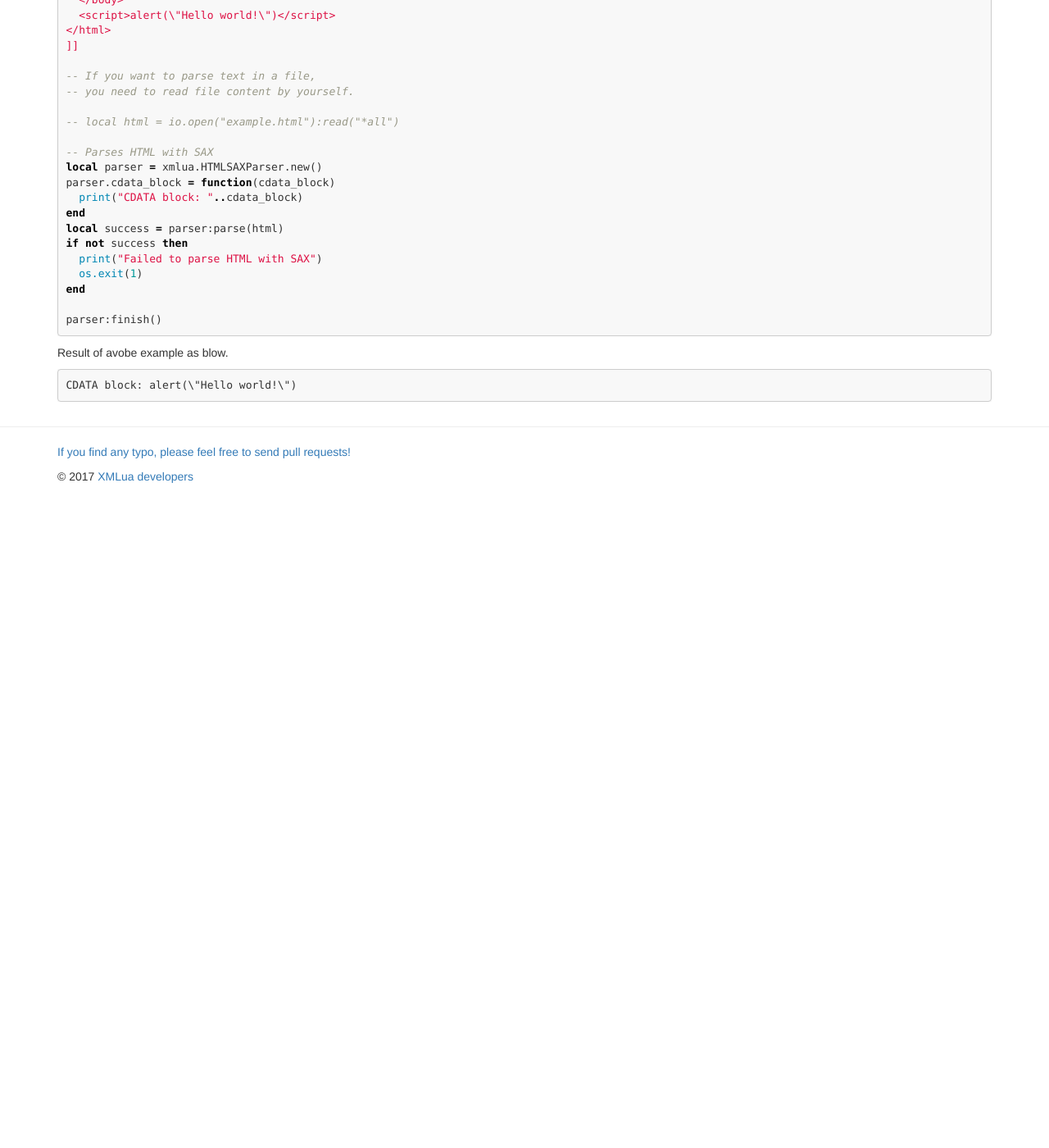
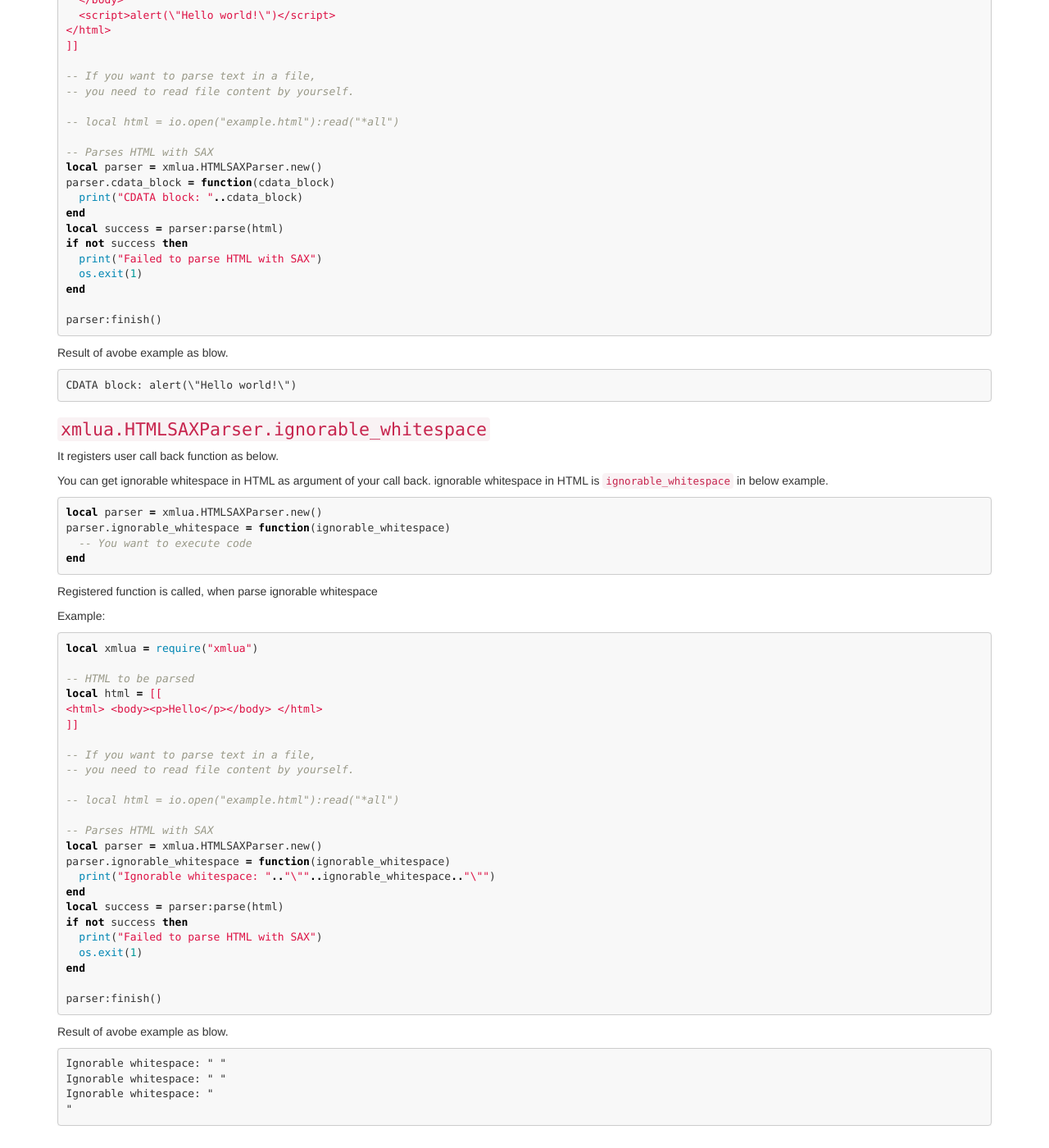
Before and after one commit to clear-code/xmlua, a Jekyll site: the page built from docs/reference/html-sax-parser.md, in a window 1280 px wide and 1400 px high, scrolled down 5425 px. Shown: the whole window at 82% size. Built offline with Jekyll 4.4.1, drawn with Linux system fonts in a browser that asks for light colours; before the commit the page ends 6026 px from its top, so only the background shows below that.

Commit message:
doc reference: add HTMLParser.ignorable_whitespace

````diff
--- a/docs/reference/html-sax-parser.md
+++ b/docs/reference/html-sax-parser.md
@@ -342,3 +342,56 @@ Result of avobe example as blow.
 ```
 CDATA block: alert(\"Hello world!\")
 ```
+
+### `xmlua.HTMLSAXParser.ignorable_whitespace`
+
+It registers user call back function as below.
+
+You can get ignorable whitespace in HTML as argument of your call back. ignorable whitespace in HTML is `ignorable_whitespace` in below example.
+
+```lua
+local parser = xmlua.HTMLSAXParser.new()
+parser.ignorable_whitespace = function(ignorable_whitespace)
+  -- You want to execute code
+end
+```
+
+Registered function is called, when parse ignorable whitespace
+
+Example:
+
+```lua
+local xmlua = require("xmlua")
+
+-- HTML to be parsed
+local html = [[
+<html> <body><p>Hello</p></body> </html>
+]]
+
+-- If you want to parse text in a file,
+-- you need to read file content by yourself.
+
+-- local html = io.open("example.html"):read("*all")
+
+-- Parses HTML with SAX
+local parser = xmlua.HTMLSAXParser.new()
+parser.ignorable_whitespace = function(ignorable_whitespace)
+  print("Ignorable whitespace: ".."\""..ignorable_whitespace.."\"")
+end
+local success = parser:parse(html)
+if not success then
+  print("Failed to parse HTML with SAX")
+  os.exit(1)
+end
+
+parser:finish()
+```
+
+Result of avobe example as blow.
+
+```
+Ignorable whitespace: " "
+Ignorable whitespace: " "
+Ignorable whitespace: "
+"
+```
````
